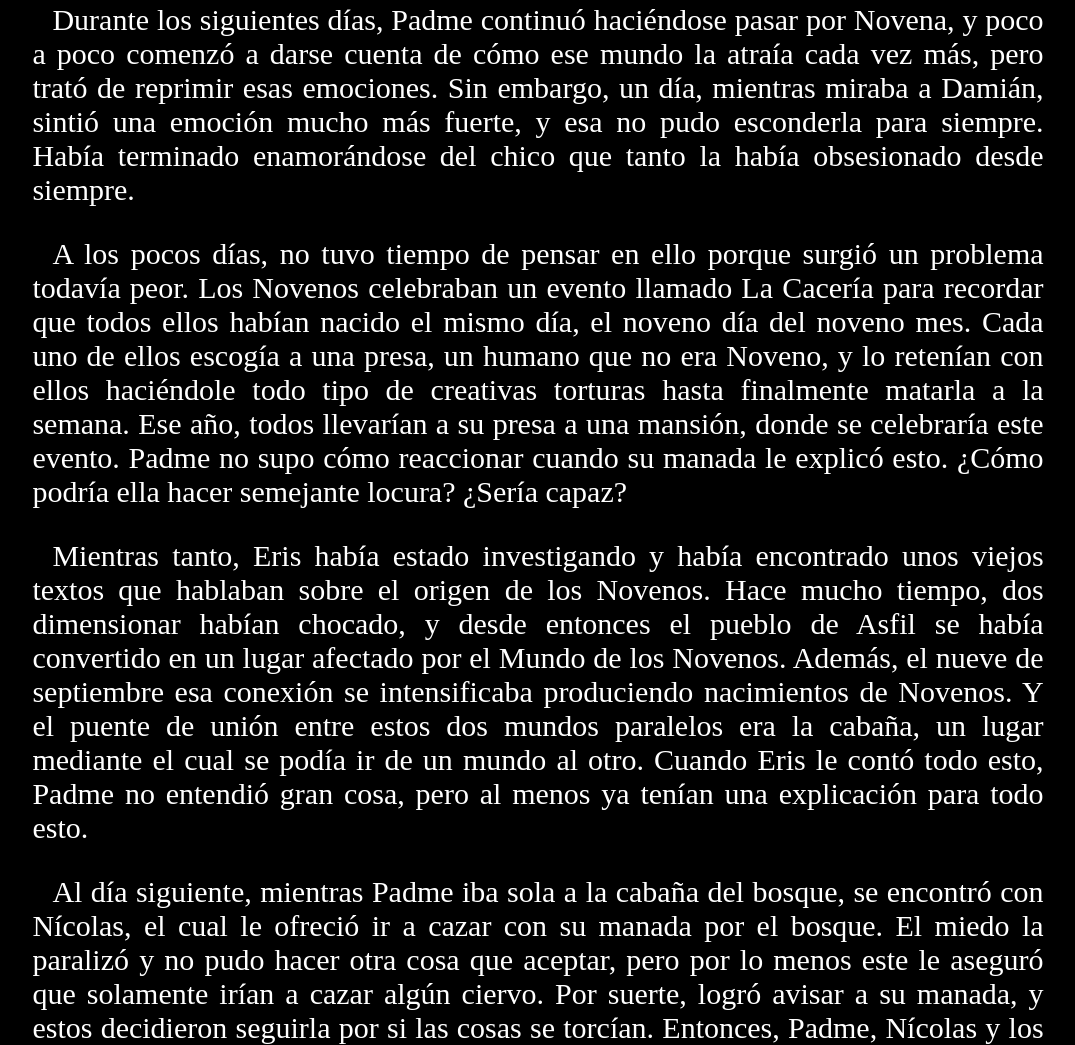
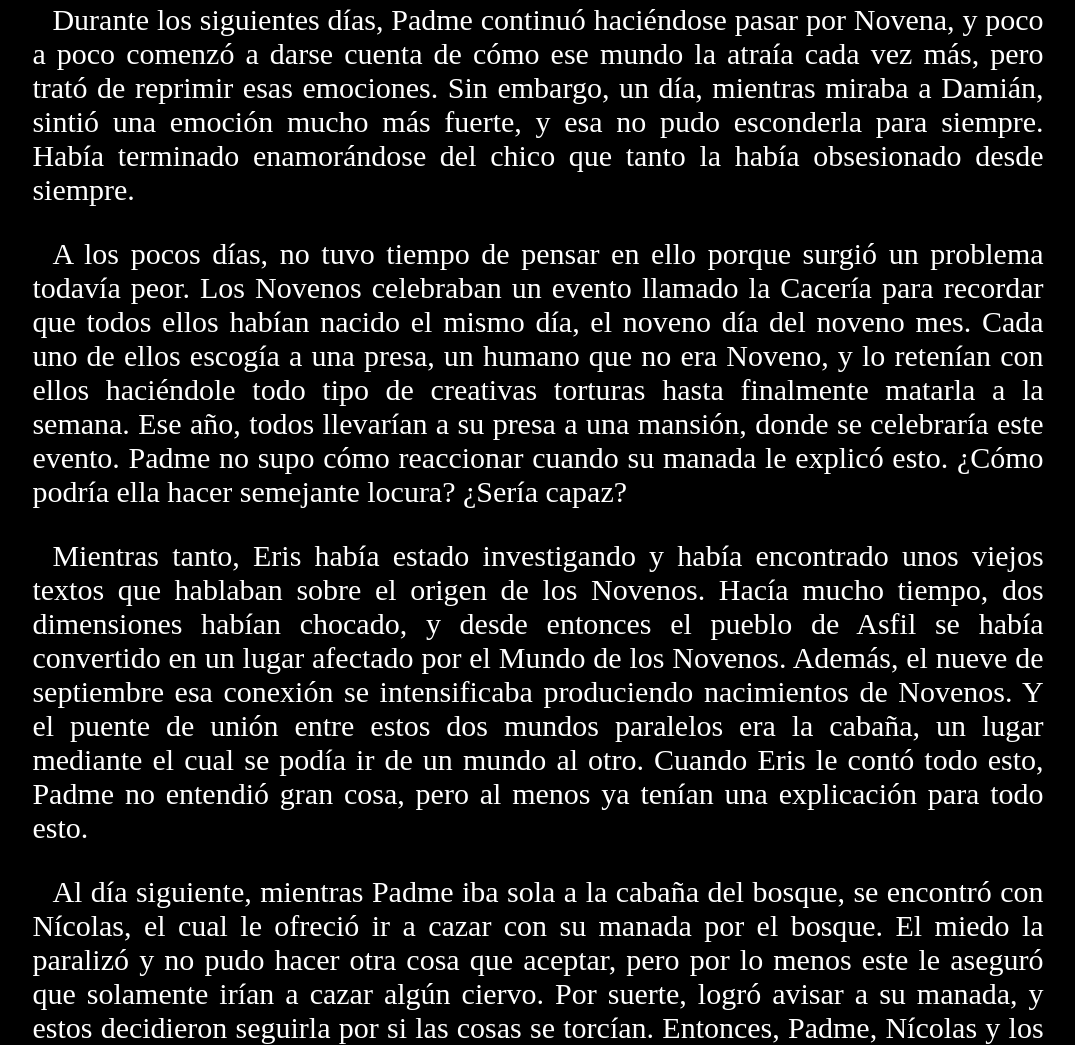
Before and after one commit to MundoNoveno/mundonoveno.github.io, a plain HTML site: page Damian.html in a window 1280 px wide. Shown: the part 3699-4744 px from the top of the page, without its empty margins (102-1177 px from the left). Drawn offline with Linux system fonts and the light colour scheme.

Commit message:
Update Damian.html

```diff
--- a/Damian.html
+++ b/Damian.html
@@ -26,8 +26,8 @@
             <p>A la mañana siguiente, tal y como le explicó Damián, se dirigió a un punto del bosque donde se reuniría y pasaría a formar parte de la manada. Después del típico ritual que hacían normalmente, conoció a los otros miembros, los cuales la saludaron alegremente, como si no hubieran matado en toda su vida. No eran muy numerosos, pues además de ellos dos solamente había otros tres miembros: Poe, Archie y Tatiana. Entonces, Damián les explicó la situación de Padme, y a diferencia de cómo pensaba ella que reaccionarían, la aceptaron y juraron protegerla. Esa noche Padme fue a la cabaña como una Novena más, y fue una de las mejores noches de su vida.</p>
             <p>Al despertar por la mañana en su cama, lo vio todo de una manera diferente. Había entrado en un mundo del que no podría salir, y no se veía capaz de seguir adelante sola, por lo que decidió ir a ver a una de sus amigas, Eris, que era la más sensata y sabría aceptar lo que ella le iba a contar. Como ella había supuesto, no se puso a gritar ni nada por el estilo, y le sugirió que siguiera fingiendo ser una Novena mientras ideaban un plan para poder solucionar todo.</p>
             <p>Durante los siguientes días, Padme continuó haciéndose pasar por Novena, y poco a poco comenzó a darse cuenta de cómo ese mundo la atraía cada vez más, pero trató de reprimir esas emociones. Sin embargo, un día, mientras miraba a Damián, sintió una emoción mucho más fuerte, y esa no pudo esconderla para siempre. Había terminado enamorándose del chico que tanto la había obsesionado desde siempre.</p>
-            <p>A los pocos días, no tuvo tiempo de pensar en ello porque surgió un problema todavía peor. Los Novenos celebraban un evento llamado La Cacería para recordar que todos ellos habían nacido el mismo día, el noveno día del noveno mes. Cada uno de ellos escogía a una presa, un humano que no era Noveno, y lo retenían con ellos haciéndole todo tipo de creativas torturas hasta finalmente matarla a la semana. Ese año, todos llevarían a su presa a una mansión, donde se celebraría este evento. Padme no supo cómo reaccionar cuando su manada le explicó esto. ¿Cómo podría ella hacer semejante locura? ¿Sería capaz?</p>
-            <p>Mientras tanto, Eris había estado investigando y había encontrado unos viejos textos que hablaban sobre el origen de los Novenos. Hace mucho tiempo, dos dimensionar habían chocado, y desde entonces el pueblo de Asfil se había convertido en un lugar afectado por el Mundo de los Novenos. Además, el nueve de septiembre esa conexión se intensificaba produciendo nacimientos de Novenos. Y el puente de unión entre estos dos mundos paralelos era la cabaña, un lugar mediante el cual se podía ir de un mundo al otro. Cuando Eris le contó todo esto, Padme no entendió gran cosa, pero al menos ya tenían una explicación para todo esto.</p>
+            <p>A los pocos días, no tuvo tiempo de pensar en ello porque surgió un problema todavía peor. Los Novenos celebraban un evento llamado la Cacería para recordar que todos ellos habían nacido el mismo día, el noveno día del noveno mes. Cada uno de ellos escogía a una presa, un humano que no era Noveno, y lo retenían con ellos haciéndole todo tipo de creativas torturas hasta finalmente matarla a la semana. Ese año, todos llevarían a su presa a una mansión, donde se celebraría este evento. Padme no supo cómo reaccionar cuando su manada le explicó esto. ¿Cómo podría ella hacer semejante locura? ¿Sería capaz?</p>
+            <p>Mientras tanto, Eris había estado investigando y había encontrado unos viejos textos que hablaban sobre el origen de los Novenos. Hacía mucho tiempo, dos dimensiones habían chocado, y desde entonces el pueblo de Asfil se había convertido en un lugar afectado por el Mundo de los Novenos. Además, el nueve de septiembre esa conexión se intensificaba produciendo nacimientos de Novenos. Y el puente de unión entre estos dos mundos paralelos era la cabaña, un lugar mediante el cual se podía ir de un mundo al otro. Cuando Eris le contó todo esto, Padme no entendió gran cosa, pero al menos ya tenían una explicación para todo esto.</p>
             <p>Al día siguiente, mientras Padme iba sola a la cabaña del bosque, se encontró con Nícolas, el cual le ofreció ir a cazar con su manada por el bosque. El miedo la paralizó y no pudo hacer otra cosa que aceptar, pero por lo menos este le aseguró que solamente irían a cazar algún ciervo. Por suerte, logró avisar a su manada, y estos decidieron seguirla por si las cosas se torcían. Entonces, Padme, Nícolas y los otros dos miembros de su manada fueron a cazar. Cuando llevaban ya unos minutos caminando, Nícolas sugirió separarse, y Padme se quedó sola con un miembro de la manada de este.</p>
             <p>Continuaron en silencio hasta que, de repente, sin previo aviso este la empujó haciéndola caer en un profundo hoyo cavado en la tierra. Era tan grande que no podía escapar, y comenzó a gritar pidiendo ayuda a su manada. El hombre comenzó a echar tierra sobre ella para enterrarla viva, cuando de pronto se desplomó y cayó junto a Padme muerto. Entonces escuchó las voces de los miembros de su manada arriba y se alegró plenamente de verlos. En pocos segundos, Padme ya estaba sana y salva junto a sus amigos.</p>
             <p>No obstante, apareció inesperadamente el otro miembro de la manada de Nícolas, el cual comenzó a asfixiarla. No fue ni Damián, ni Poe, ni ninguno de la manada quien fue a ayudarla, sino su amiga Eris. Salió de su escondite y atacó armada con un cuchillo; en menos de un segundo, el hombre yacía sin vida en el suelo. Todos se quedaron petrificados ante lo sucedido. Entonces, Padme les contó que era su amiga para que no la mataran, pero eso solo lo aceptarían con la misma condición que le pusieron a ella: unirse a la manada y fingir ser Novena. Padme había metido a Eris en un grave problema. Ella no debería pasar por eso por haberla salvado.</p>
```
